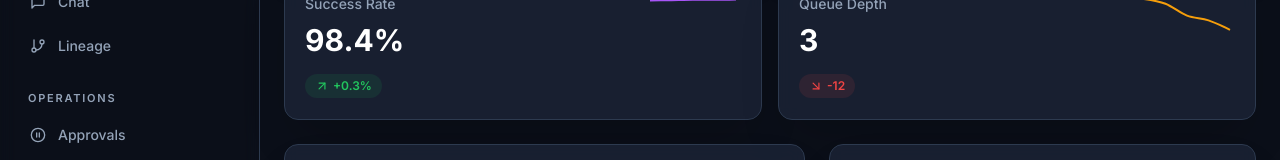
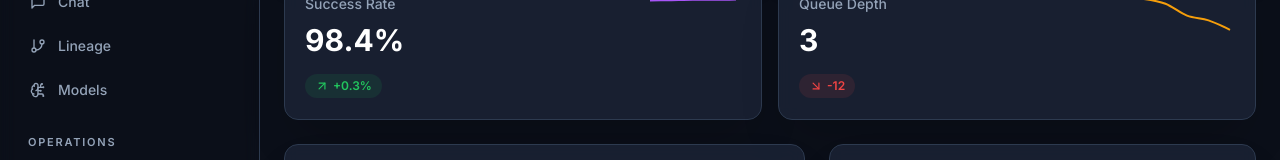
Before and after one commit to vamshivardhan22/aegis-ai-fullstack, a React (Vite) app in the folder aegis-frontend/: page / in a window 1280 px wide. Shown: the part 315-475 px from the top of the page. Built offline with nearby package versions, Linux system fonts and the light colour scheme; no server answers; sample sign-in values are in the browser's storage.

Commit message:
Add model registry navigation link

```diff
--- a/aegis-frontend/src/components/Sidebar.jsx
+++ b/aegis-frontend/src/components/Sidebar.jsx
@@ -1,4 +1,4 @@
-import { BarChart3, Bot, GitBranch, LayoutDashboard, MessageSquare, PauseCircle, Shield, Upload, Users } from "lucide-react";
+import { BarChart3, Bot, GitBranch, LayoutDashboard, MessageSquare, PauseCircle, Shield, Upload, Users, BrainCircuit } from "lucide-react";
 import { useCallback, useEffect, useState } from "react";
 import { NavLink } from "react-router-dom";
 import { cn } from "../lib/utils.js";
@@ -7,7 +7,7 @@ import api from "../lib/api.js";
 
 const sections = [
   { title: "Overview", items: [{ label: "Dashboard", path: "/", icon: LayoutDashboard }, { label: "Pipelines", path: "/pipelines", icon: GitBranch }, { label: "Agents", path: "/agents", icon: Bot }] },
-  { title: "Intelligence", items: [{ label: "Chat", path: "/chat", icon: MessageSquare }, { label: "Lineage", path: "/lineage", icon: GitBranch }] },
+  { title: "Intelligence", items: [{ label: "Chat", path: "/chat", icon: MessageSquare }, { label: "Lineage", path: "/lineage", icon: GitBranch }, { label: "Models", path: "/models", icon: BrainCircuit }] },
   { title: "Operations", items: [{ label: "Approvals", path: "/approvals", icon: PauseCircle, badgeKey: "approvals" }, { label: "Monitoring", path: "/monitoring", icon: BarChart3 }, { label: "Upload", path: "/upload", icon: Upload }] }
 ];
 
```
